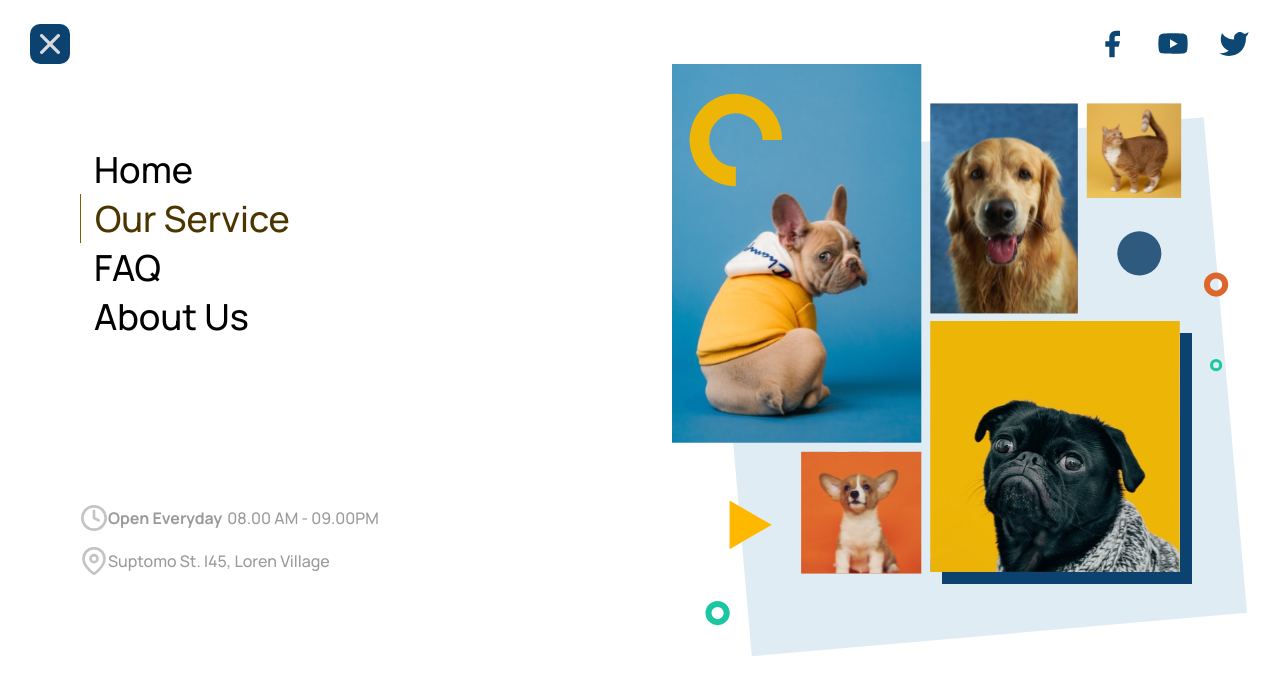
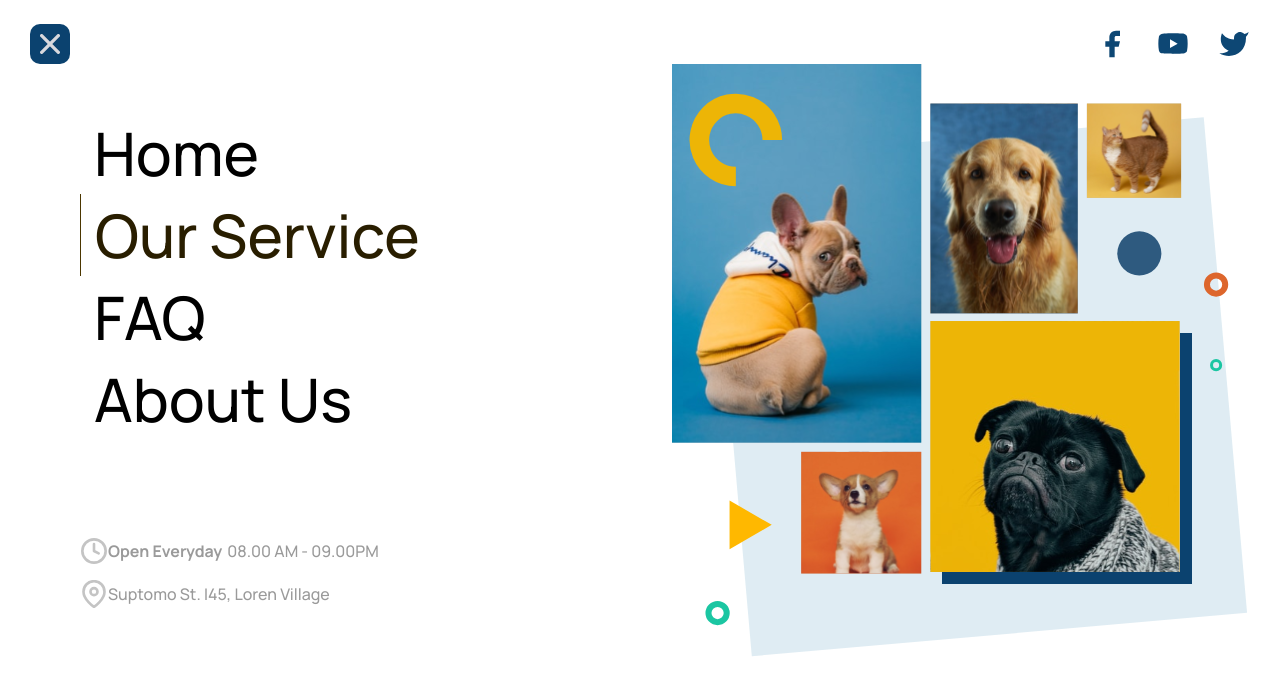
Before and after one commit to rflcnunes/loveanimals, a Vue app: page / in a window 1280 px wide. Shown: the top 694 px of the page. Built offline with nearby package versions, Linux system fonts and the light colour scheme.

Commit message:
adjustment css

```diff
--- a/src/components/molecules/TheBanner.vue
+++ b/src/components/molecules/TheBanner.vue
@@ -10,7 +10,7 @@
         ]"
         @click="selectedItemIndex = index"
       >
-        <TheTypography class="item" :text="item" displaySize="md" />
+        <TheTypography class="item" :text="item" displaySize="xl" />
       </li>
     </ul>
   </div>
@@ -62,7 +62,7 @@ export default {
     &--active {
       color: $primaryYellow;
       border-left: 5px solid $primaryYellow;
-      transition: all 0.5s ease;
+      transition: all 1s ease-out;
     }
   }
 }
```
